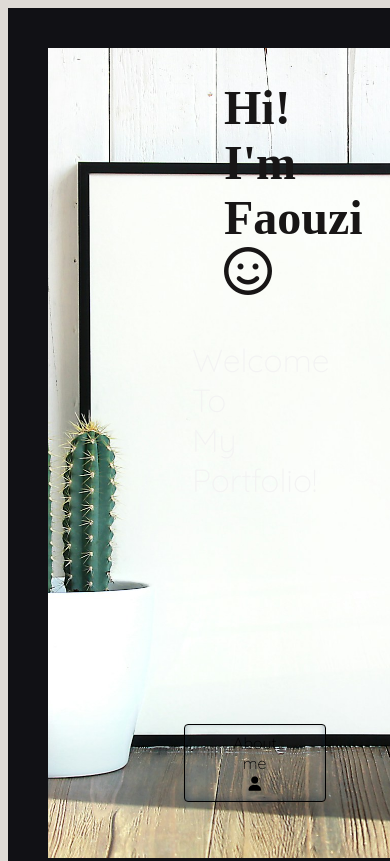
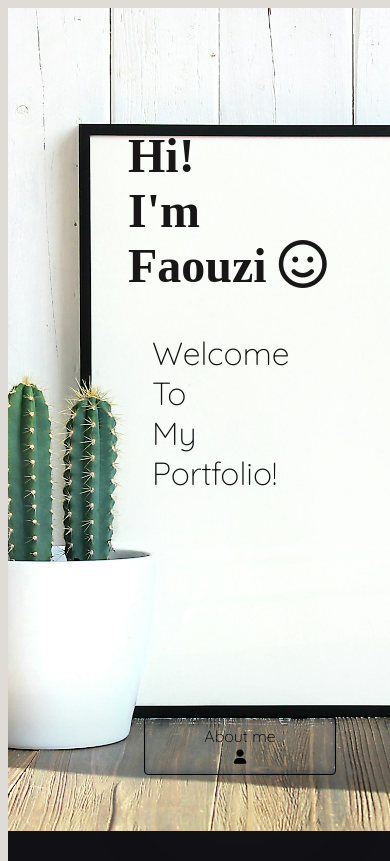
Before and after one commit to Faouzi2/myPortfolio, a plain HTML site: page index.html in a window 390 px wide. Shown: the top 861 px of the page. Drawn offline with nearby package versions, Linux system fonts and the light colour scheme; a web font is replaced by a local one.

Commit message:
Update style.css

```diff
--- a/style.css
+++ b/style.css
@@ -611,7 +611,7 @@ footer p {
   }
   footer p {
     margin-top: 17rem;
-    margin-left: 8rem;
+    margin-left: 0rem;
   }
 }
 
@@ -646,7 +646,7 @@ footer p {
   }
   .home p {
     font-size: 5rem;
-    color: #f3f3f3;
+    color: #0c0c0c;
     padding: 1rem 0rem;
     padding-left: 3rem;
 
@@ -666,23 +666,23 @@ footer p {
     font-size: 50%;
   }
   .home {
-    padding: 0rem 30rem;
+    padding: 1rem 20rem;
+    width: 11rem;
+    border: none;
   }
-  .card {
-    margin: 0rem -11rem;
-  }
+
   body {
     background: #dfdbd6;
     overflow-x: hidden;
     padding-left: 1rem;
   }
   .home h1 {
-    margin-left: -8rem;
-    margin-top: 4rem;
+    margin-left: -15rem;
+    margin-top: 15rem;
   }
   .home p {
     font-size: 4rem;
-    color: #f3f3f3;
+    color: #101010;
     padding: 2rem 4rem;
     padding-left: 0rem;
     margin-left: -12rem;
@@ -690,6 +690,10 @@ footer p {
   .btn {
     margin-top: 26rem;
     margin-left: -13rem;
+  }
+  input:checked + label {
+    width: 27rem;
+    border: 1px solid #000;
   }
 }
 @media (max-width: 400px) {
```
